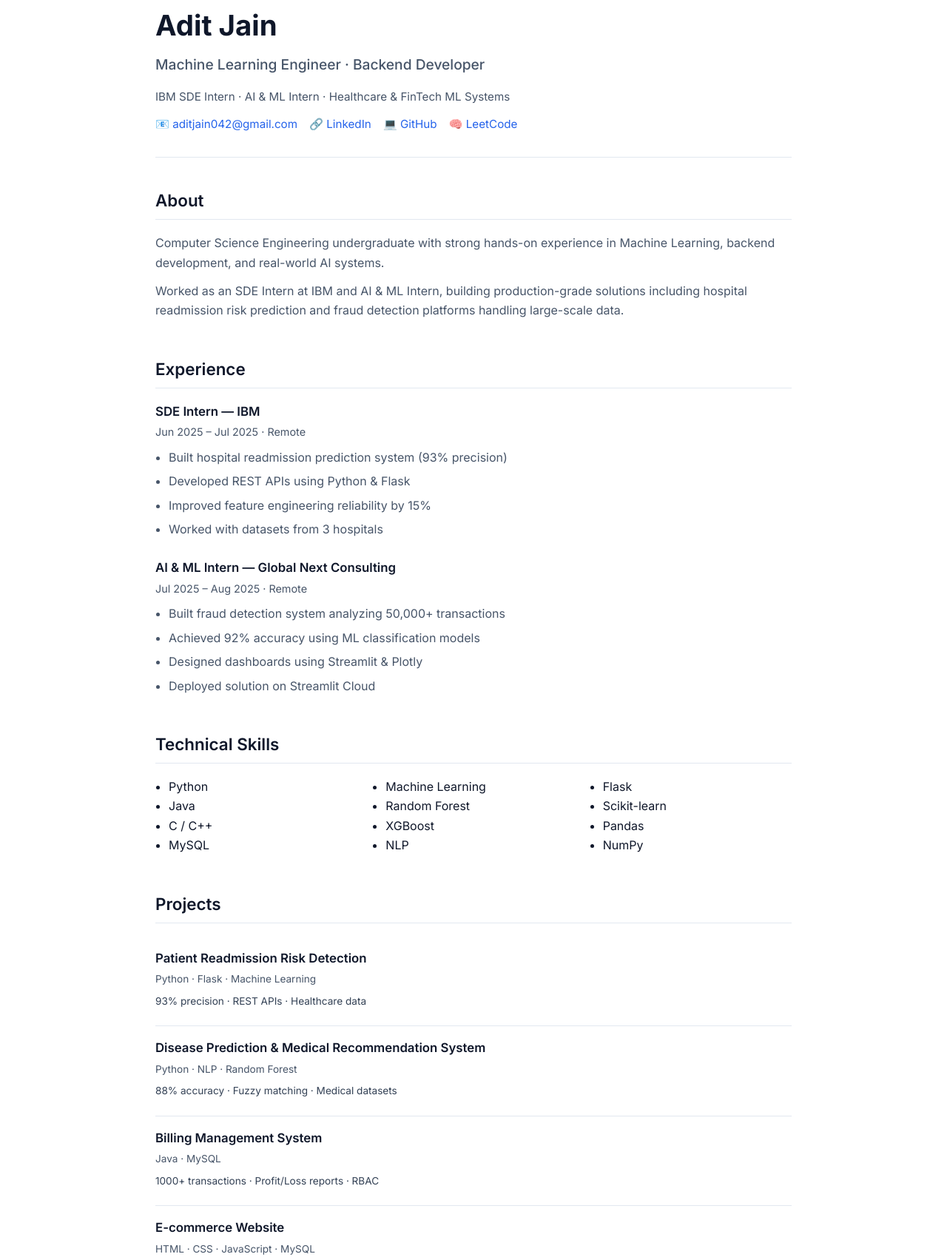
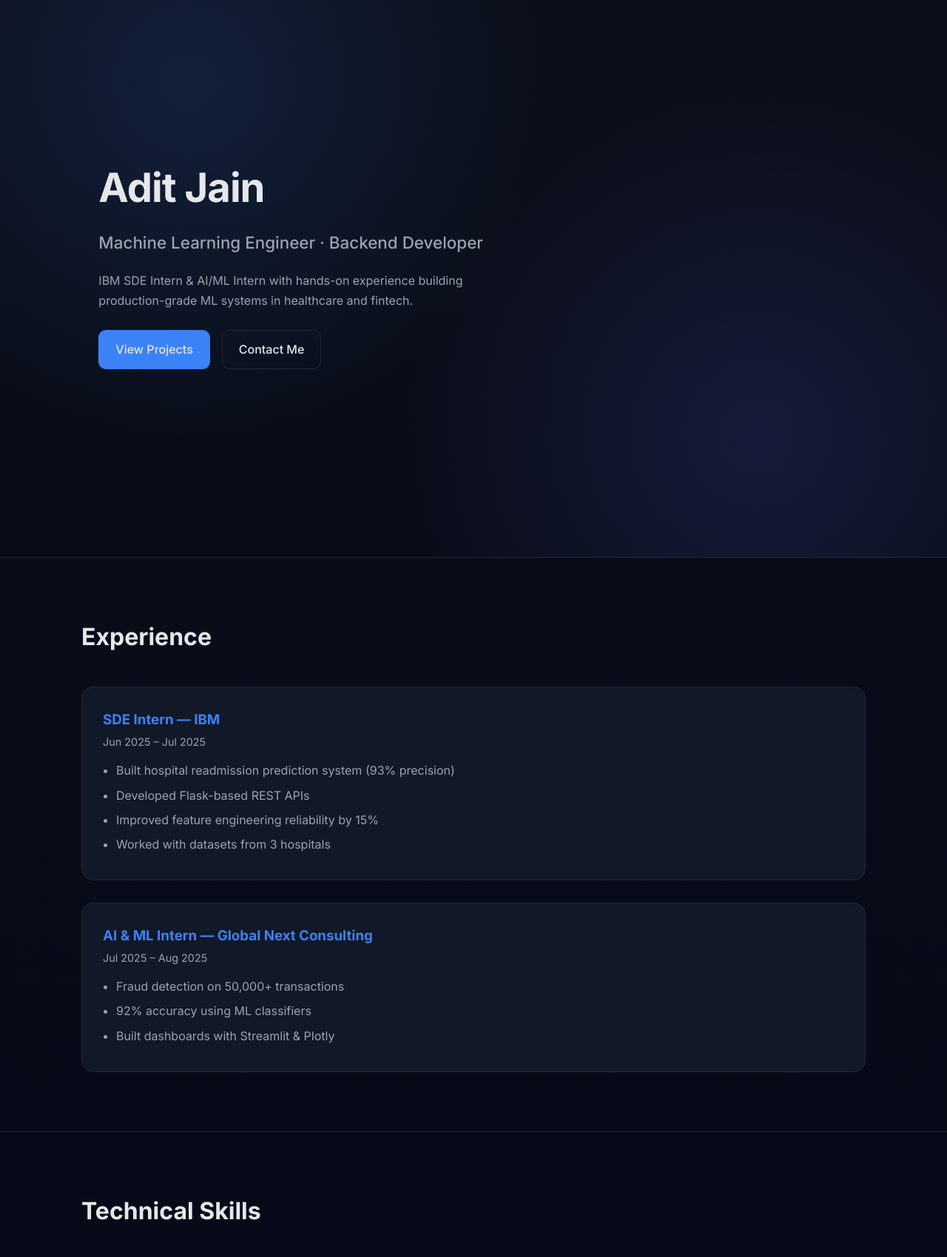
Before and after one commit to Adit-2005/dscscwwwwww, a plain HTML site: page index.html in a window 1280 px wide. Shown: the part 47-1746 px from the top of the page at 74% size. Drawn offline with Linux system fonts and the light colour scheme.

Commit message:
index.html

```diff
--- a/index.html
+++ b/index.html
@@ -1,255 +1,373 @@
 <!DOCTYPE html>
 <html lang="en">
 <head>
-<meta charset="UTF-8" />
-<meta name="viewport" content="width=device-width, initial-scale=1.0" />
+<meta charset="UTF-8">
+<meta name="viewport" content="width=device-width, initial-scale=1.0">
 <title>Adit Jain | Machine Learning Engineer</title>
 
+<!-- Fonts & Icons -->
 <link href="https://fonts.googleapis.com/css2?family=Inter:wght@300;400;500;600;700&display=swap" rel="stylesheet">
 <link rel="stylesheet" href="https://cdnjs.cloudflare.com/ajax/libs/font-awesome/6.4.0/css/all.min.css">
 
 <style>
 :root{
---text:#0f172a;
---muted:#475569;
---border:#e2e8f0;
---bg:#ffffff;
---accent:#2563eb;
+--bg:#0b0f19;
+--card:#111827;
+--text:#e5e7eb;
+--muted:#9ca3af;
+--accent:#3b82f6;
+--border:#1f2937;
 }
 
 *{margin:0;padding:0;box-sizing:border-box;font-family:'Inter',sans-serif}
-body{background:var(--bg);color:var(--text);line-height:1.65}
+body{
+background:linear-gradient(180deg,#0b0f19,#020617);
+color:var(--text);
+line-height:1.7;
+overflow-x:hidden;
+}
 
-.container{max-width:900px;margin:auto;padding:50px 20px}
+.container{max-width:1100px;margin:auto;padding:80px 20px}
 
-a{color:var(--accent);text-decoration:none}
-a:hover{text-decoration:underline}
+/* ===== ANIMATION BASE ===== */
+.reveal{
+opacity:0;
+transform:translateY(40px);
+transition:all .8s ease;
+}
+.reveal.active{
+opacity:1;
+transform:translateY(0);
+}
 
 /* ===== HEADER ===== */
 header{
-border-bottom:1px solid var(--border);
-padding-bottom:32px;
+min-height:100vh;
+display:flex;
+align-items:center;
+background:
+radial-gradient(circle at 20% 20%,rgba(59,130,246,.15),transparent 40%),
+radial-gradient(circle at 80% 80%,rgba(99,102,241,.15),transparent 40%);
+}
+
+.hero{
+display:grid;
+grid-template-columns:1.2fr 1fr;
+gap:60px;
+align-items:center;
+}
+
+.hero h1{
+font-size:3.4rem;
+font-weight:700;
+letter-spacing:-1px;
+}
+
+.hero h2{
+font-size:1.4rem;
+font-weight:500;
+color:var(--muted);
+margin-top:10px;
+}
+
+.hero p{
+margin-top:18px;
+max-width:520px;
+color:var(--muted);
+}
+
+.hero-actions{
+margin-top:26px;
+display:flex;
+gap:16px;
+flex-wrap:wrap;
+}
+
+.btn{
+padding:12px 22px;
+border-radius:10px;
+border:1px solid var(--border);
+background:transparent;
+color:var(--text);
+text-decoration:none;
+font-weight:500;
+transition:.3s;
+}
+.btn.primary{
+background:var(--accent);
+border-color:var(--accent);
+}
+.btn:hover{
+transform:translateY(-3px);
+}
+
+/* ===== SECTION ===== */
+section{
+border-top:1px solid var(--border);
+}
+.section-title{
+font-size:2rem;
 margin-bottom:40px;
 }
 
-header h1{
-font-size:2.4rem;
-font-weight:700;
+/* ===== EXPERIENCE ===== */
+.timeline{
+display:grid;
+gap:30px;
 }
-
-header h2{
-font-size:1.2rem;
-font-weight:500;
-color:var(--muted);
-margin-top:6px;
+.exp-card{
+background:var(--card);
+border:1px solid var(--border);
+padding:28px;
+border-radius:16px;
+transition:.4s;
 }
-
-.header-meta{
-margin-top:14px;
-font-size:.95rem;
-color:var(--muted);
+.exp-card:hover{
+transform:translateY(-6px);
+border-color:var(--accent);
 }
-
-.header-links{
-margin-top:12px;
-display:flex;
-gap:16px;
-flex-wrap:wrap;
-font-size:.95rem;
-}
-
-/* ===== SECTION ===== */
-section{margin-bottom:48px}
-
-.section-title{
-font-size:1.4rem;
-font-weight:600;
-margin-bottom:18px;
-border-bottom:1px solid var(--border);
-padding-bottom:6px;
-}
-
-/* ===== TEXT ===== */
-p{margin-bottom:12px;color:var(--muted)}
-
-/* ===== EXPERIENCE ===== */
-.item{margin-bottom:26px}
-
-.item h3{
-font-size:1.05rem;
-font-weight:600;
-}
-
-.item span{
-font-size:.9rem;
-color:var(--muted);
-}
-
-.item ul{
-margin-top:8px;
-padding-left:18px;
-}
-
-.item li{
-margin-bottom:6px;
-color:var(--muted);
-}
+.exp-card h3{color:var(--accent)}
+.exp-card span{color:var(--muted);font-size:.9rem}
+.exp-card ul{margin-top:12px}
+.exp-card li{margin-left:18px;color:var(--muted);margin-bottom:6px}
 
 /* ===== SKILLS ===== */
 .skills{
 display:grid;
-grid-template-columns:repeat(auto-fit,minmax(220px,1fr));
-gap:20px;
+grid-template-columns:repeat(auto-fit,minmax(240px,1fr));
+gap:24px;
 }
-
-.skills ul{padding-left:18px}
+.skill-card{
+background:var(--card);
+border:1px solid var(--border);
+padding:26px;
+border-radius:16px;
+transition:.4s;
+}
+.skill-card:hover{
+transform:translateY(-6px);
+border-color:var(--accent);
+}
+.skill-card h3{margin-bottom:14px;color:var(--accent)}
+.skill-card li{list-style:none;color:var(--muted);margin-bottom:6px}
 
 /* ===== PROJECTS ===== */
-.project{
-padding:16px 0;
-border-bottom:1px solid var(--border);
+.projects{
+display:grid;
+grid-template-columns:repeat(auto-fit,minmax(320px,1fr));
+gap:30px;
 }
+.project-card{
+background:linear-gradient(180deg,#0f172a,#020617);
+border:1px solid var(--border);
+padding:26px;
+border-radius:18px;
+transition:.5s;
+position:relative;
+overflow:hidden;
+}
+.project-card::before{
+content:'';
+position:absolute;
+inset:0;
+background:radial-gradient(circle at top left,rgba(59,130,246,.15),transparent 60%);
+opacity:0;
+transition:.5s;
+}
+.project-card:hover::before{opacity:1}
+.project-card:hover{
+transform:translateY(-10px);
+border-color:var(--accent);
+}
+.project-card h3{color:var(--accent)}
+.project-card small{color:var(--muted)}
+.project-card ul{margin-top:12px}
+.project-card li{margin-left:18px;color:var(--muted);margin-bottom:6px}
 
-.project:last-child{border-bottom:none}
-
-.project h3{
-font-size:1.05rem;
-font-weight:600;
+/* ===== CONTACT ===== */
+.contact{
+display:grid;
+grid-template-columns:repeat(auto-fit,minmax(240px,1fr));
+gap:24px;
 }
-
-.project small{
-color:var(--muted);
-font-size:.85rem;
+.contact-card{
+background:var(--card);
+border:1px solid var(--border);
+padding:30px;
+border-radius:16px;
+text-align:center;
+transition:.4s;
 }
-
-.tech{
-margin:6px 0;
-font-size:.85rem;
-color:#334155;
+.contact-card:hover{
+transform:translateY(-6px);
+border-color:var(--accent);
+}
+.contact-card i{
+font-size:2rem;
+color:var(--accent);
+margin-bottom:10px;
 }
 
 /* ===== FOOTER ===== */
 footer{
 border-top:1px solid var(--border);
-padding-top:24px;
-font-size:.85rem;
+text-align:center;
+padding:40px 20px;
 color:var(--muted);
-text-align:center;
+}
+
+/* ===== RESPONSIVE ===== */
+@media(max-width:900px){
+.hero{grid-template-columns:1fr}
+.hero h1{font-size:2.6rem}
 }
 </style>
 </head>
 
 <body>
-<div class="container">
 
+<!-- HERO -->
 <header>
+<div class="container hero reveal">
+<div>
 <h1>Adit Jain</h1>
 <h2>Machine Learning Engineer · Backend Developer</h2>
-
-<div class="header-meta">
-IBM SDE Intern · AI & ML Intern · Healthcare & FinTech ML Systems
+<p>
+IBM SDE Intern & AI/ML Intern with hands-on experience building
+production-grade ML systems in healthcare and fintech.
+</p>
+<div class="hero-actions">
+<a class="btn primary" href="#projects">View Projects</a>
+<a class="btn" href="mailto:aditjain042@gmail.com">Contact Me</a>
 </div>
-
-<div class="header-links">
-<span>📧 <a href="mailto:aditjain042@gmail.com">aditjain042@gmail.com</a></span>
-<span>🔗 <a href="https://linkedin.com/in/adit-jain2005">LinkedIn</a></span>
-<span>💻 <a href="https://github.com/Adit-2005">GitHub</a></span>
-<span>🧠 <a href="https://leetcode.com/u/Adit_Jain/">LeetCode</a></span>
+</div>
 </div>
 </header>
 
+<!-- EXPERIENCE -->
 <section>
-<h3 class="section-title">About</h3>
-<p>
-Computer Science Engineering undergraduate with strong hands-on experience in Machine Learning,
-backend development, and real-world AI systems.
-</p>
-<p>
-Worked as an SDE Intern at IBM and AI & ML Intern, building production-grade solutions including
-hospital readmission risk prediction and fraud detection platforms handling large-scale data.
-</p>
-</section>
+<div class="container reveal">
+<h2 class="section-title">Experience</h2>
+<div class="timeline">
 
-<section>
-<h3 class="section-title">Experience</h3>
-
-<div class="item">
+<div class="exp-card">
 <h3>SDE Intern — IBM</h3>
-<span>Jun 2025 – Jul 2025 · Remote</span>
+<span>Jun 2025 – Jul 2025</span>
 <ul>
 <li>Built hospital readmission prediction system (93% precision)</li>
-<li>Developed REST APIs using Python & Flask</li>
+<li>Developed Flask-based REST APIs</li>
 <li>Improved feature engineering reliability by 15%</li>
 <li>Worked with datasets from 3 hospitals</li>
 </ul>
 </div>
 
-<div class="item">
+<div class="exp-card">
 <h3>AI & ML Intern — Global Next Consulting</h3>
-<span>Jul 2025 – Aug 2025 · Remote</span>
+<span>Jul 2025 – Aug 2025</span>
 <ul>
-<li>Built fraud detection system analyzing 50,000+ transactions</li>
-<li>Achieved 92% accuracy using ML classification models</li>
-<li>Designed dashboards using Streamlit & Plotly</li>
-<li>Deployed solution on Streamlit Cloud</li>
+<li>Fraud detection on 50,000+ transactions</li>
+<li>92% accuracy using ML classifiers</li>
+<li>Built dashboards with Streamlit & Plotly</li>
 </ul>
+</div>
+
+</div>
 </div>
 </section>
 
+<!-- SKILLS -->
 <section>
-<h3 class="section-title">Technical Skills</h3>
+<div class="container reveal">
+<h2 class="section-title">Technical Skills</h2>
 <div class="skills">
-<ul>
-<li>Python</li><li>Java</li><li>C / C++</li><li>MySQL</li>
-</ul>
-<ul>
-<li>Machine Learning</li><li>Random Forest</li><li>XGBoost</li><li>NLP</li>
-</ul>
-<ul>
-<li>Flask</li><li>Scikit-learn</li><li>Pandas</li><li>NumPy</li>
-</ul>
+<div class="skill-card"><h3>Programming</h3><li>Python</li><li>Java</li><li>C / C++</li><li>MySQL</li></div>
+<div class="skill-card"><h3>Machine Learning</h3><li>Random Forest</li><li>XGBoost</li><li>NLP</li></div>
+<div class="skill-card"><h3>Frameworks</h3><li>Flask</li><li>Scikit-learn</li><li>Pandas</li></div>
+</div>
 </div>
 </section>
 
-<section>
-<h3 class="section-title">Projects</h3>
+<!-- PROJECTS -->
+<section id="projects">
+<div class="container reveal">
+<h2 class="section-title">Projects</h2>
+<div class="projects">
 
-<div class="project">
+<div class="project-card">
 <h3>Patient Readmission Risk Detection</h3>
-<small>Python · Flask · Machine Learning</small>
-<div class="tech">93% precision · REST APIs · Healthcare data</div>
+<small>Python · Flask · ML</small>
+<ul>
+<li>93% precision</li>
+<li>REST API deployment</li>
+<li>Healthcare datasets</li>
+</ul>
 </div>
 
-<div class="project">
-<h3>Disease Prediction & Medical Recommendation System</h3>
+<div class="project-card">
+<h3>Disease Prediction & Recommendation</h3>
 <small>Python · NLP · Random Forest</small>
-<div class="tech">88% accuracy · Fuzzy matching · Medical datasets</div>
+<ul>
+<li>88% accuracy</li>
+<li>Fuzzy symptom matching</li>
+</ul>
 </div>
 
-<div class="project">
+<div class="project-card">
 <h3>Billing Management System</h3>
 <small>Java · MySQL</small>
-<div class="tech">1000+ transactions · Profit/Loss reports · RBAC</div>
+<ul>
+<li>1000+ transactions</li>
+<li>Profit/Loss analytics</li>
+</ul>
 </div>
 
-<div class="project">
+<div class="project-card">
 <h3>E-commerce Website</h3>
-<small>HTML · CSS · JavaScript · MySQL</small>
-<div class="tech">Authentication · Search · Payments</div>
+<small>HTML · JS · MySQL</small>
+<ul>
+<li>Authentication</li>
+<li>Search & payments</li>
+</ul>
 </div>
 
-<div class="project">
+<div class="project-card">
 <h3>Customer Segmentation Analysis</h3>
-<small>Python · Pandas · Scikit-learn</small>
-<div class="tech">K-means clustering · Business insights</div>
+<small>Python · Scikit-learn</small>
+<ul>
+<li>K-means clustering</li>
+<li>Business insights</li>
+</ul>
 </div>
 
+</div>
+</div>
+</section>
+
+<!-- CONTACT -->
+<section>
+<div class="container reveal">
+<h2 class="section-title">Contact</h2>
+<div class="contact">
+<div class="contact-card"><i class="fas fa-envelope"></i><p>aditjain042@gmail.com</p></div>
+<div class="contact-card"><i class="fas fa-phone"></i><p>+91 7300115590</p></div>
+<div class="contact-card"><i class="fab fa-linkedin"></i><p>linkedin.com/in/adit-jain2005</p></div>
+</div>
+</div>
 </section>
 
 <footer>
-© 2025 Adit Jain · Designed as a living resume
+© 2025 Adit Jain · Built with purpose
 </footer>
 
-</div>
+<script>
+const reveals=document.querySelectorAll('.reveal');
+const obs=new IntersectionObserver(entries=>{
+entries.forEach(e=>{
+if(e.isIntersecting){e.target.classList.add('active')}
+})
+},{threshold:.15});
+reveals.forEach(r=>obs.observe(r));
+</script>
+
 </body>
 </html>
```
